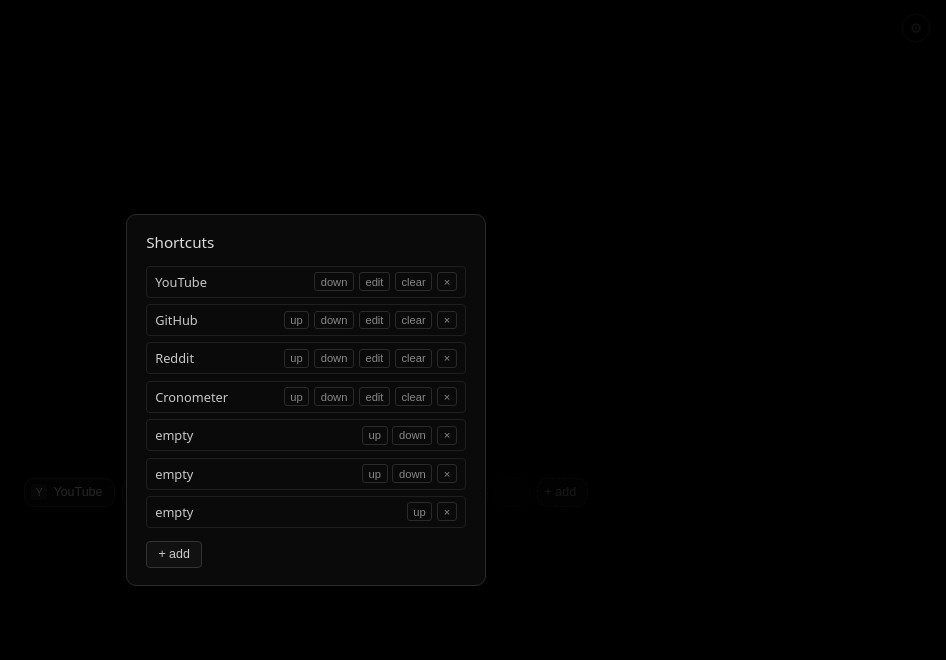
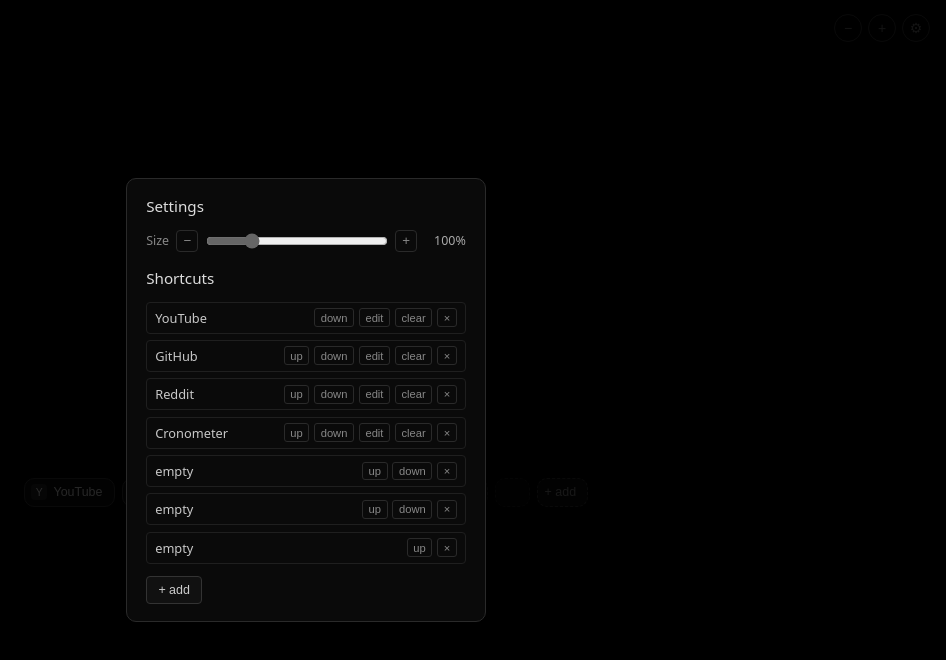
Before and after one commit to 59n/amoled-newtab, a website with bundled scripts: page newtab.html in a window 1280 px wide. Both pictures are taken after a click on the button "Shortcuts". Shown: the whole page, without its empty margins (334-1280 px from the left). Built offline with nearby package versions, Linux system fonts and the light colour scheme; some packages are replaced by stand-ins of ours; no server answers.

Commit message:
feat: add page zoom for ASCII, chips, and text.
Size is adjustable from 70% to 200% via corner +/- buttons or a slider in settings, and the choice persists.

```diff
--- a/newtab.css
+++ b/newtab.css
@@ -6,6 +6,8 @@ html, body {
   overflow: hidden;
   font-family: system-ui, -apple-system, sans-serif;
 }
+html { --page-scale: 1; }
+main { zoom: var(--page-scale); }
 body {
   display: flex;
   align-items: center;
@@ -108,10 +110,15 @@ blockquote {
 .chip { cursor: grab; }
 .chip.add, .chip.empty { cursor: pointer; }
 .chip.dragging { opacity: 0.4; }
-#gear {
+#zoom-controls {
   position: fixed;
   top: 14px;
   right: 16px;
+  display: flex;
+  gap: 6px;
+  z-index: 10;
+}
+#zoom-controls button {
   width: 28px;
   height: 28px;
   border: 1px solid #222;
@@ -120,8 +127,36 @@ blockquote {
   border-radius: 50%;
   cursor: pointer;
   font-size: 14px;
+  line-height: 1;
 }
-#gear:hover { color: #888; border-color: #333; }
+#zoom-controls button:hover { color: #888; border-color: #333; }
+.scale-row {
+  display: flex;
+  align-items: center;
+  gap: 0.45rem;
+  margin-bottom: 1rem;
+  font-size: 0.78rem;
+  color: #888;
+}
+.scale-row input[type="range"] {
+  flex: 1;
+  accent-color: #666;
+}
+.scale-row button {
+  width: 22px;
+  height: 22px;
+  background: transparent;
+  border: 1px solid #2a2a2a;
+  color: #888;
+  border-radius: 4px;
+  cursor: pointer;
+}
+#scale-label {
+  min-width: 2.6rem;
+  text-align: right;
+  color: #aaa;
+  font-variant-numeric: tabular-nums;
+}
 .hidden { display: none !important; }
 #modal, #overlay {
   position: fixed;
--- a/newtab.html
+++ b/newtab.html
@@ -7,7 +7,11 @@
   <link rel="stylesheet" href="newtab.css">
 </head>
 <body>
-  <button id="gear" type="button" aria-label="Shortcuts">⚙</button>
+  <div id="zoom-controls">
+    <button id="zoom-out" type="button" aria-label="Zoom out">−</button>
+    <button id="zoom-in" type="button" aria-label="Zoom in">+</button>
+    <button id="gear" type="button" aria-label="Shortcuts">⚙</button>
+  </div>
 
   <main>
     <pre id="ascii" aria-label="ASCII art"></pre>
@@ -34,7 +38,15 @@
 
   <div id="overlay" class="hidden" role="dialog" aria-modal="true" aria-labelledby="overlay-title">
     <div class="overlay-card">
-      <h2 id="overlay-title">Shortcuts</h2>
+      <h2 id="overlay-title">Settings</h2>
+      <div class="scale-row">
+        <span>Size</span>
+        <button id="scale-down" type="button" aria-label="Smaller">−</button>
+        <input id="scale-range" type="range" min="70" max="200" step="10" value="100">
+        <button id="scale-up" type="button" aria-label="Bigger">+</button>
+        <span id="scale-label">100%</span>
+      </div>
+      <h2>Shortcuts</h2>
       <ul id="overlay-list"></ul>
       <button id="overlay-add" type="button">+ add</button>
     </div>
--- a/newtab.js
+++ b/newtab.js
@@ -7,6 +7,10 @@ import {
   normalizeUrl,
   loadQuoteCache,
   saveQuoteCache,
+  loadScale,
+  saveScale,
+  clampScale,
+  SCALE_STEP,
 } from "./storage.js";
 import { loadAscii, loadFallbacks, truncateQuote } from "./ascii.js";
 
@@ -341,4 +345,37 @@ async function bootChips() {
   renderChips();
 }
 
+let pageScale = 1;
+const scaleRange = document.getElementById("scale-range");
+const scaleLabel = document.getElementById("scale-label");
+
+function applyScale(n, persist = true) {
+  pageScale = clampScale(n);
+  document.documentElement.style.setProperty("--page-scale", String(pageScale));
+  const pct = Math.round(pageScale * 100);
+  scaleRange.value = String(pct);
+  scaleLabel.textContent = `${pct}%`;
+  if (persist) saveWithToast(() => saveScale(pageScale), toastEl);
+}
+
+document.getElementById("zoom-out").addEventListener("click", () => {
+  applyScale(pageScale - SCALE_STEP);
+});
+document.getElementById("zoom-in").addEventListener("click", () => {
+  applyScale(pageScale + SCALE_STEP);
+});
+document.getElementById("scale-down").addEventListener("click", () => {
+  applyScale(pageScale - SCALE_STEP);
+});
+document.getElementById("scale-up").addEventListener("click", () => {
+  applyScale(pageScale + SCALE_STEP);
+});
+scaleRange.addEventListener("input", () => {
+  applyScale(Number(scaleRange.value) / 100, false);
+});
+scaleRange.addEventListener("change", () => {
+  applyScale(Number(scaleRange.value) / 100);
+});
+
 bootChips();
+loadScale().then((n) => applyScale(n, false));
--- a/storage.js
+++ b/storage.js
@@ -84,6 +84,25 @@ export async function saveShortcuts(list) {
   await setSync("shortcuts", list);
 }
 
+export const MIN_SCALE = 0.7;
+export const MAX_SCALE = 2;
+export const SCALE_STEP = 0.1;
+export const DEFAULT_SCALE = 1;
+
+export function clampScale(n) {
+  const x = Number(n);
+  if (!Number.isFinite(x)) return DEFAULT_SCALE;
+  return Math.min(MAX_SCALE, Math.max(MIN_SCALE, Math.round(x * 10) / 10));
+}
+
+export async function loadScale() {
+  return clampScale(await getSync("scale"));
+}
+
+export async function saveScale(n) {
+  await setSync("scale", clampScale(n));
+}
+
 export async function loadArtCache() {
   const v = await getLocal("artCache");
   return typeof v === "string" ? v : null;
```
Also changed, not shown: tests/storage.test.js (+18 -0 lines).
